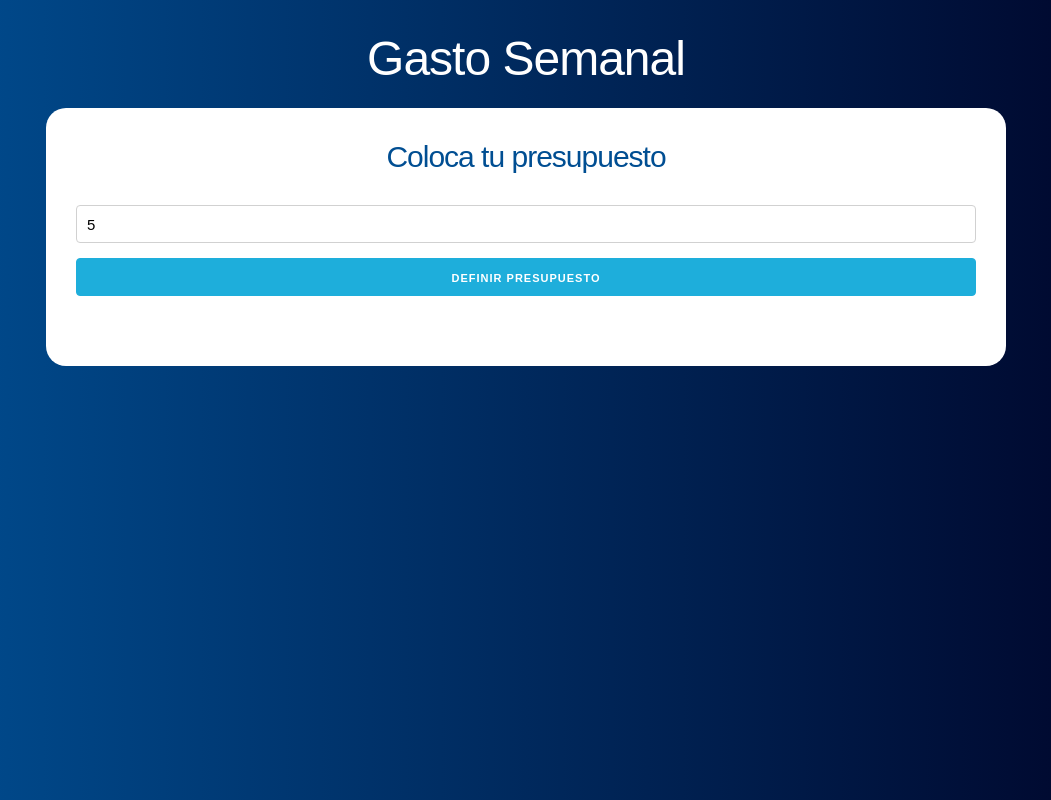
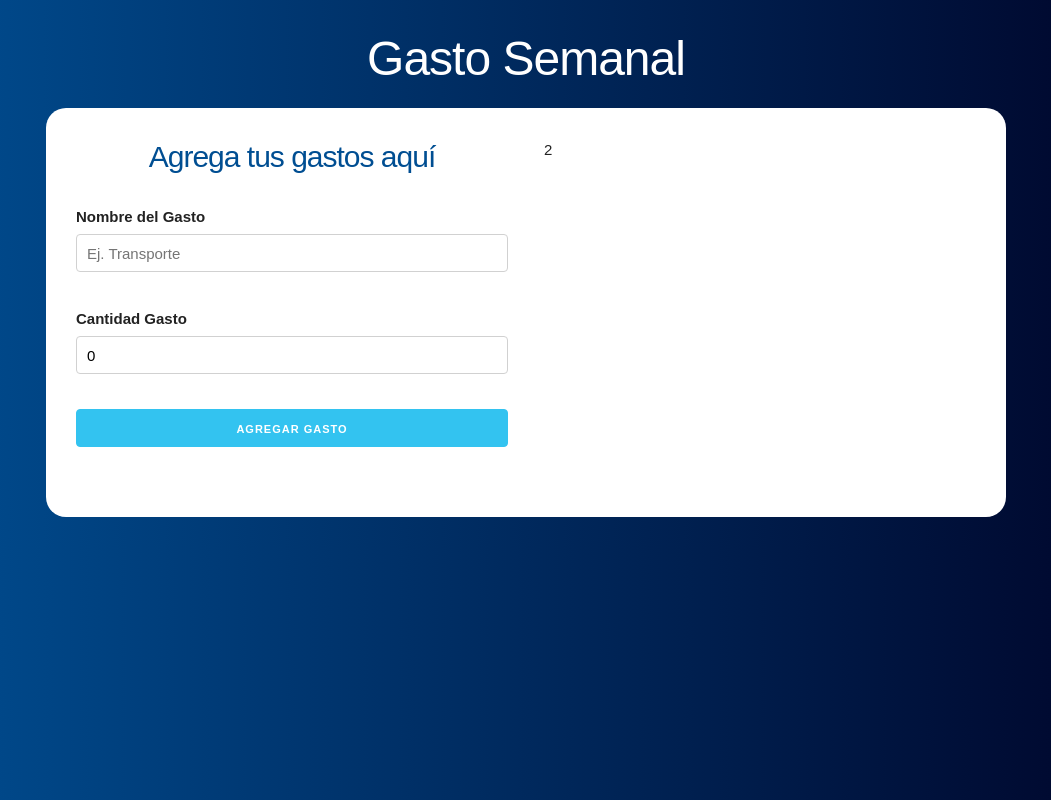
Before and after one commit to KJ-27/presupuesto, a React (Create React App) app: page / in a window 1280 px wide. Both pictures are taken after typing "5" into the empty fields and a click on the input "Definir Presupuesto". Shown: the whole page, without its empty margins (114-1165 px from the left). Built offline with nearby package versions, Linux system fonts and the light colour scheme.

Commit message:
Part 2.1 - Gastos P1

```diff
--- a/src/App.js
+++ b/src/App.js
@@ -1,14 +1,33 @@
-import React from "react";
+import React, { useCallback, useState } from "react";
 import Pregunta from "./components/Pregunta";
+import Formulario from "./components/Formulario";
 
 function App() {
+  //Definir State
+  const [presupuesto, guardarProsupuesto] = useState(0);
+  const [restante, guardarRestante] = useState(0);
+  const [mostarPregunta, actualizarPregunta] = useState(true);
+
   return (
     <div className="container">
       <header>
         <h1>Gasto Semanal</h1>
 
         <div className="contenido-principal contenido">
-          <Pregunta />
+          {mostarPregunta ? (
+            <Pregunta
+              guardarProsupuesto={guardarProsupuesto}
+              guardarRestante={guardarRestante}
+              actualizarPregunta={actualizarPregunta}
+            />
+          ) : (
+            <div className="row">
+              <div className="one-half column">
+                <Formulario />
+              </div>
+              <div className="one-half column">2</div>
+            </div>
+          )}
         </div>
       </header>
     </div>
--- /dev/null
+++ b/src/components/Formulario.js
@@ -0,0 +1,58 @@
+import React, { useState } from "react";
+
+const Formulario = () => {
+  const [nombre, guardarNombre] = useState("");
+  const [cantidad, guardarCantidad] = useState(0);
+
+  //Agregar gastos
+  const agregarGasto = e => {
+      e.preventDefault();
+
+      //Validar
+      //
+
+      //Contruir el Gasto
+      //
+
+      //Pasar el gasto al componente principal
+      //
+  }
+
+  return (
+    <form
+        onSubmit={agregarGasto}
+    >
+      <h2>Agrega tus gastos aquí</h2>
+
+      <div className="campo">
+        <label>Nombre del Gasto</label>
+        <input
+          type="text"
+          className="u-full-width"
+          placeholder="Ej. Transporte"
+          value={nombre}
+          onChange={(e) => guardarNombre(e.target.value)}
+        />
+      </div>
+
+      <div className="campo">
+        <label>Cantidad Gasto</label>
+        <input
+          type="number"
+          className="u-full-width"
+          placeholder="Ej. 300"
+          value={cantidad}
+          onChange={e => guardarCantidad(parseInt(e.target.value,10))}
+        />
+      </div>
+
+      <input
+        type="submit"
+        className="button-primary u-full-width"
+        value="Agregar Gasto"
+      />
+    </form>
+  );
+};
+
+export default Formulario;
--- a/src/components/Pregunta.js
+++ b/src/components/Pregunta.js
@@ -1,7 +1,7 @@
 import React, { Fragment, useState } from "react";
 import Error from "./Error";
 
-const Pregunta = () => {
+const Pregunta = ({guardarProsupuesto, guardarRestante, actualizarPregunta}) => {
   //Definir State
   const [cantidad, guardarCantidad] = useState(0);
   const [error, guardarError] = useState(false);
@@ -23,6 +23,9 @@ const Pregunta = () => {
 
     //Si todo pasa
     guardarError(false);
+    guardarProsupuesto(cantidad);
+    guardarRestante(cantidad);
+    actualizarPregunta(false);
   };
 
   return (
```
